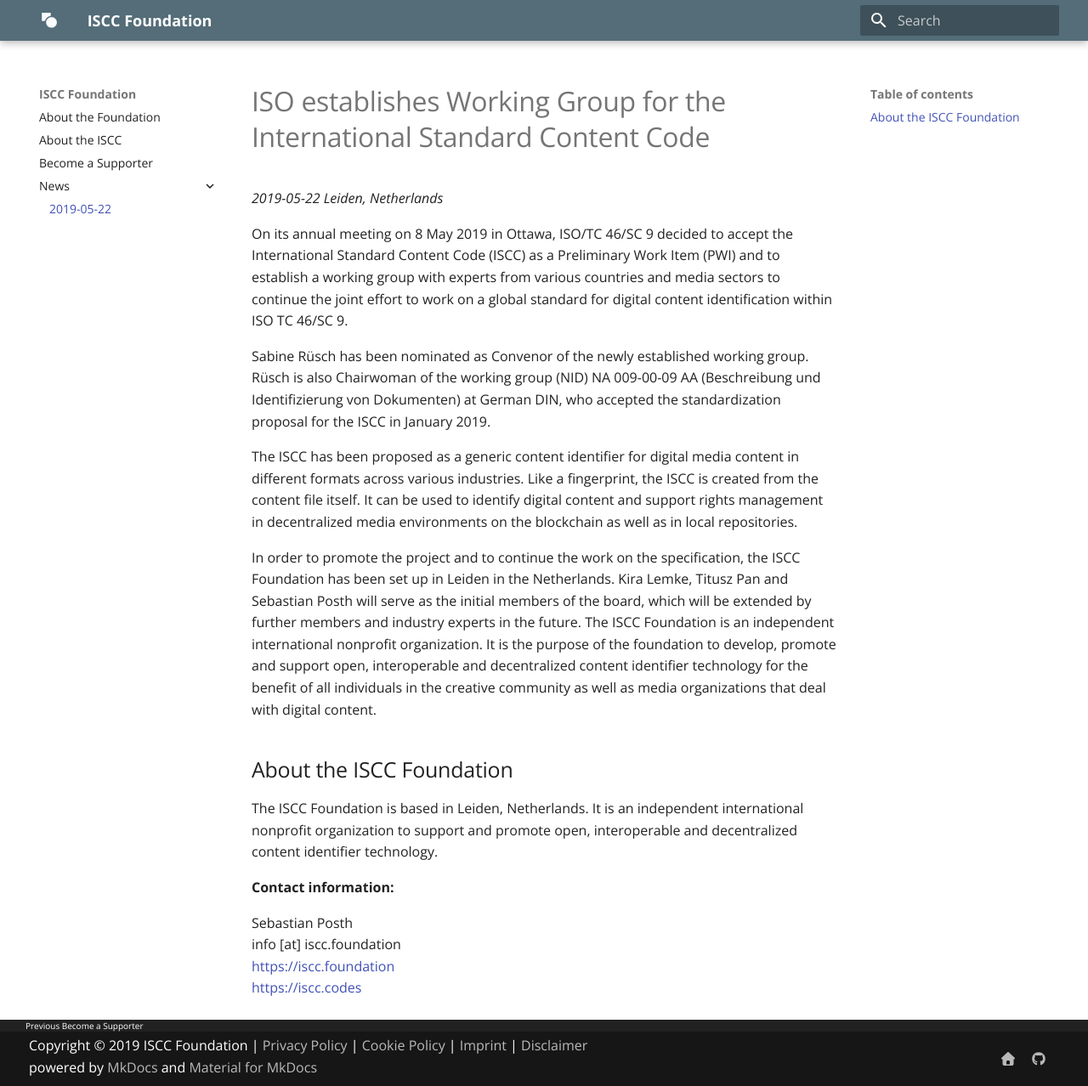
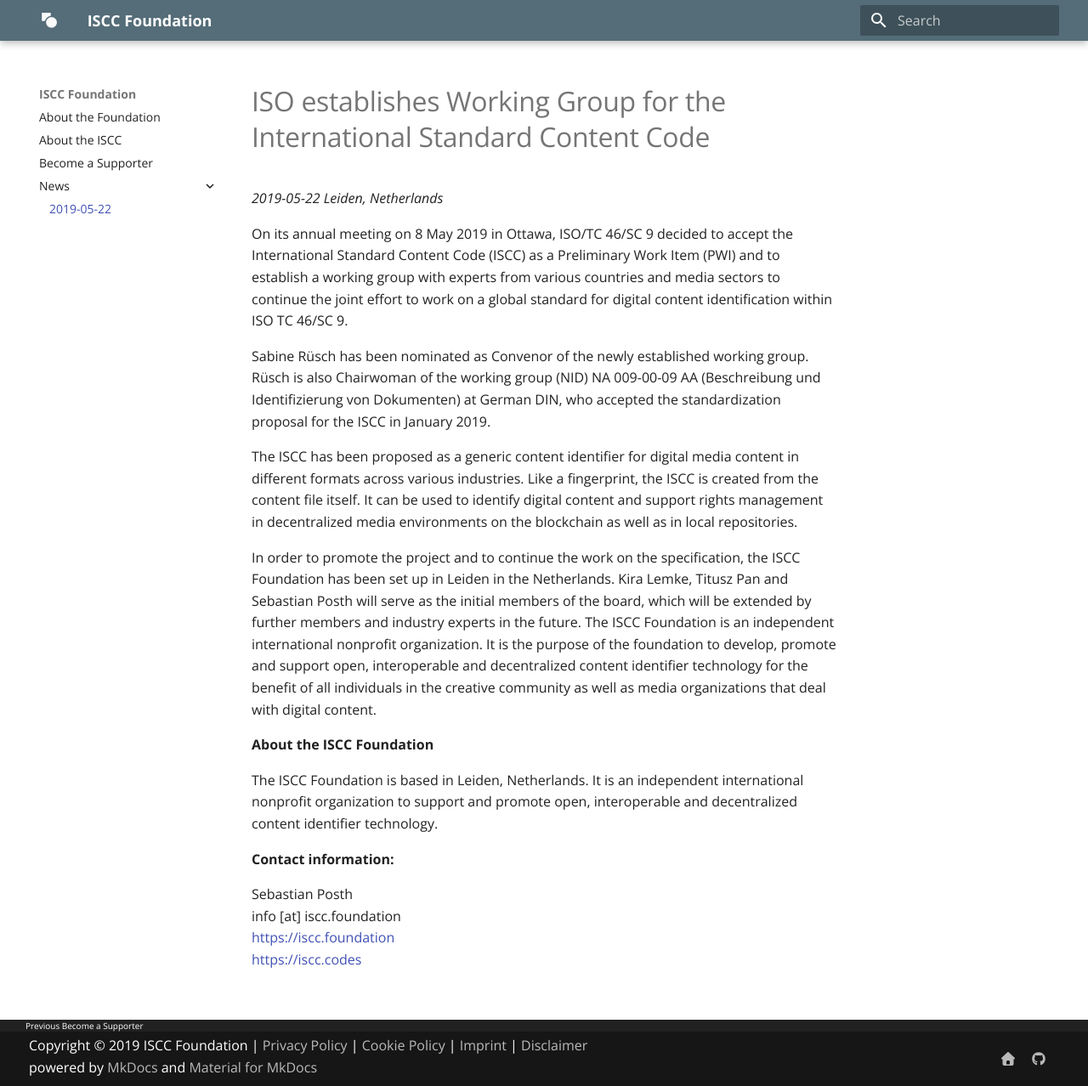
Before and after one commit to iscc/foundation, an MkDocs documentation site: the page built from docs/news/2019-05-22.md, in a window 1280 px wide and 1278 px high. Shown: the whole window at 85% size. Built offline with MkDocs 1.6.1 and Material for MkDocs 9.7.7, drawn with Linux system fonts in a browser that asks for light colours.

Commit message:
About section not a heading

```diff
--- a/docs/news/2019-05-22.md
+++ b/docs/news/2019-05-22.md
@@ -13,7 +13,8 @@
 
 In order to promote the project and to continue the work on the specification, the ISCC Foundation has been set up in Leiden in the Netherlands. Kira Lemke, Titusz Pan and Sebastian Posth will serve as the initial members of the board, which will be extended by further members and industry experts in the future. The ISCC Foundation is an independent international nonprofit organization. It is the purpose of the foundation to develop, promote and support open, interoperable and decentralized content identifier technology for the benefit of all individuals in the creative community as well as media organizations that deal with digital content.
 
-## About the ISCC Foundation
+**About the ISCC Foundation**
+
 The ISCC Foundation is based in Leiden, Netherlands. It is an independent international nonprofit organization to support and promote open, interoperable and decentralized content identifier technology.
 
 **Contact information:**
```
